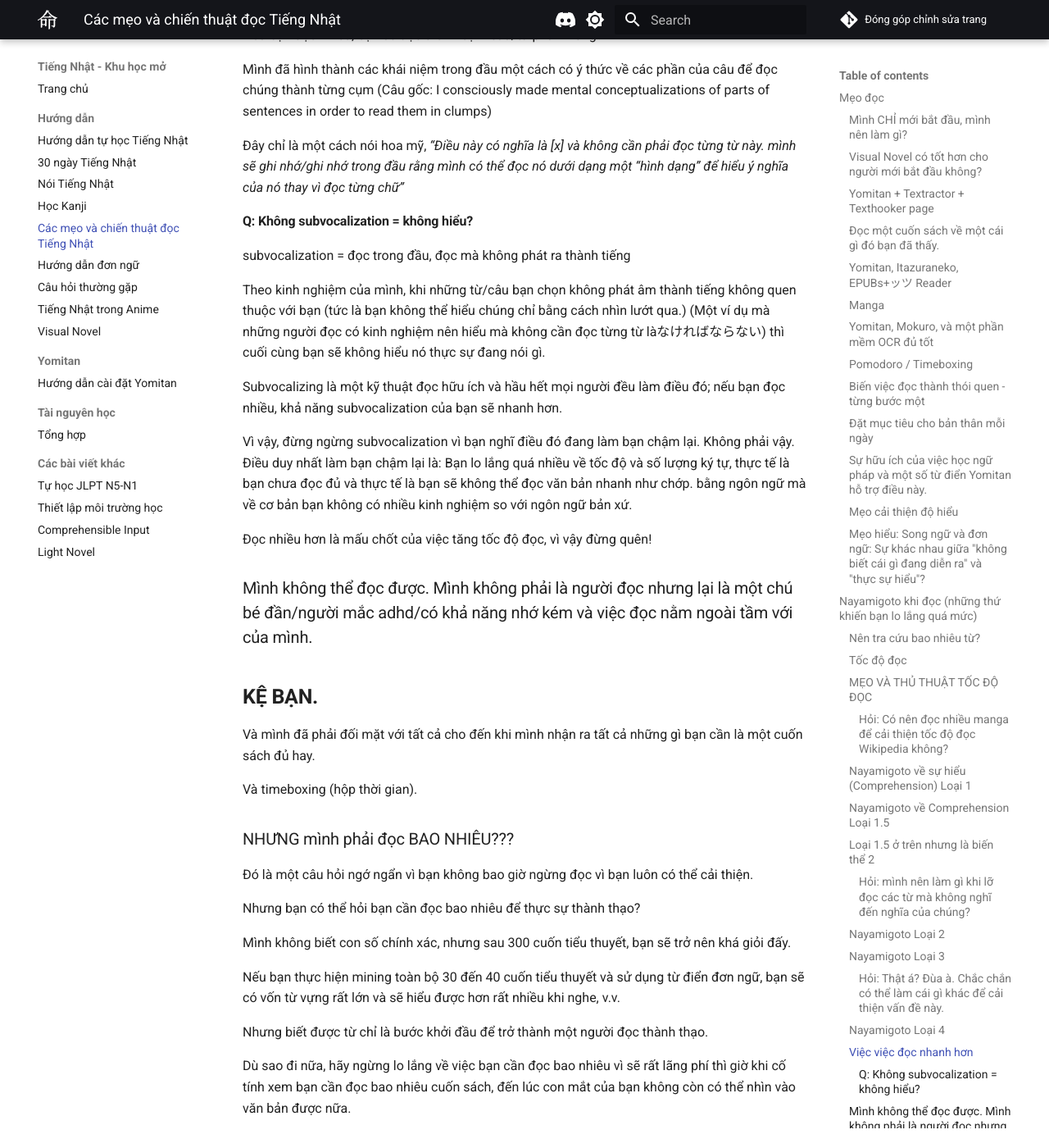
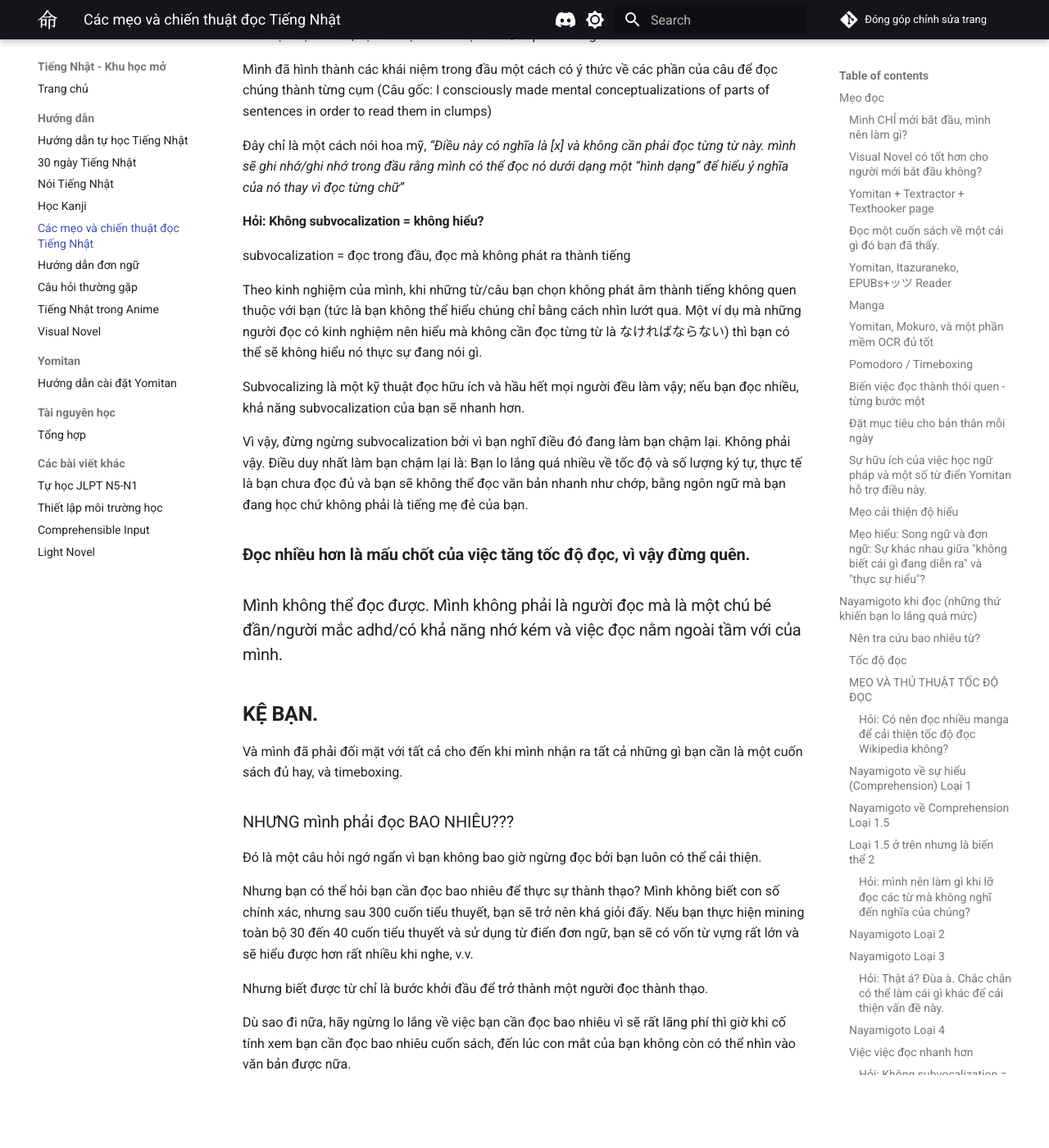
Before and after one commit to daihocmo/tieng-nhat, an MkDocs documentation site: the page built from docs/readingtips.md, in a window 1280 px wide and 1400 px high, scrolled down 9488 px. Shown: the whole window at 82% size. Built offline with MkDocs 1.6.1 and Material for MkDocs 9.7.7, drawn with Linux system fonts in a browser that asks for light colours; comment, search, counter and statistics services are not loaded; after the commit the page ends 10823 px from its top, so only the background shows below that; some of the changed text lies outside the part shown.

```diff
--- a/docs/readingtips.md
+++ b/docs/readingtips.md
@@ -311,42 +311,30 @@ Mình đã hình thành các khái niệm trong đầu một cách có ý thức
 
 Đây chỉ là một cách nói hoa mỹ, *“Điều này có nghĩa là [x] và không cần phải đọc từng từ này. mình sẽ ghi nhớ/ghi nhớ trong đầu rằng mình có thể đọc nó dưới dạng một “hình dạng” để hiểu ý nghĩa của nó thay vì đọc từng chữ”*
 
-#### **Q:** Không subvocalization = không hiểu?
+#### **Hỏi:** Không subvocalization = không hiểu?
 
 subvocalization = đọc trong đầu, đọc mà không phát ra thành tiếng
 
-Theo kinh nghiệm của mình, khi những từ/câu bạn chọn không phát âm thành tiếng không quen thuộc với bạn (tức là bạn không thể hiểu chúng chỉ bằng cách nhìn lướt qua.) (Một ví dụ mà những người đọc có kinh nghiệm nên hiểu mà không cần đọc từng từ làなければならない) thì cuối cùng bạn sẽ không hiểu nó thực sự đang nói gì.
+Theo kinh nghiệm của mình, khi những từ/câu bạn chọn không phát âm thành tiếng không quen thuộc với bạn (tức là bạn không thể hiểu chúng chỉ bằng cách nhìn lướt qua. Một ví dụ mà những người đọc có kinh nghiệm nên hiểu mà không cần đọc từng từ là なければならない) thì bạn có thể sẽ không hiểu nó thực sự đang nói gì.
 
-Subvocalizing là một kỹ thuật đọc hữu ích và hầu hết mọi người đều làm điều đó; nếu bạn đọc nhiều, khả năng subvocalization của bạn sẽ nhanh hơn.
+Subvocalizing là một kỹ thuật đọc hữu ích và hầu hết mọi người đều làm vậy; nếu bạn đọc nhiều, khả năng subvocalization của bạn sẽ nhanh hơn.
 
-Vì vậy, đừng ngừng subvocalization vì bạn nghĩ điều đó đang làm bạn chậm lại. Không phải vậy. Điều duy nhất làm bạn chậm lại là: Bạn lo lắng quá nhiều về tốc độ và số lượng ký tự, thực tế là bạn chưa đọc đủ và thực tế là bạn sẽ không thể đọc văn bản nhanh như chớp. bằng ngôn ngữ mà về cơ bản bạn không có nhiều kinh nghiệm so với ngôn ngữ bản xứ.
+Vì vậy, đừng ngừng subvocalization bởi vì bạn nghĩ điều đó đang làm bạn chậm lại. Không phải vậy. Điều duy nhất làm bạn chậm lại là: Bạn lo lắng quá nhiều về tốc độ và số lượng ký tự, thực tế là bạn chưa đọc đủ và bạn sẽ không thể đọc văn bản nhanh như chớp, bằng ngôn ngữ mà bạn đang học chứ không phải là tiếng mẹ đẻ của bạn.
 
-Đọc nhiều hơn là mấu chốt của việc tăng tốc độ đọc, vì vậy đừng quên!
+<h3><strong>Đọc nhiều hơn là mấu chốt của việc tăng tốc độ đọc, vì vậy đừng quên.</strong></h3>
 
-### Mình không thể đọc được. Mình không phải là người đọc nhưng lại là một chú bé đần/người mắc adhd/có khả năng nhớ kém và việc đọc nằm ngoài tầm với của mình.
+### Mình không thể đọc được. Mình không phải là người đọc mà là một chú bé đần/người mắc adhd/có khả năng nhớ kém và việc đọc nằm ngoài tầm với của mình.
 
 <h2><strong>KỆ BẠN.</strong></h2>
 
-Và mình đã phải đối mặt với tất cả cho đến khi mình nhận ra tất cả những gì bạn cần là một cuốn sách đủ hay.
-
-Và timeboxing (hộp thời gian).
+Và mình đã phải đối mặt với tất cả cho đến khi mình nhận ra tất cả những gì bạn cần là một cuốn sách đủ hay, và timeboxing.
 
 ### NHƯNG mình phải đọc BAO NHIÊU???
 
-Đó là một câu hỏi ngớ ngẩn vì bạn không bao giờ ngừng đọc vì bạn luôn có thể cải thiện.
+Đó là một câu hỏi ngớ ngẩn vì bạn không bao giờ ngừng đọc bởi bạn luôn có thể cải thiện.
 
-Nhưng bạn có thể hỏi bạn cần đọc bao nhiêu để thực sự thành thạo?
-
-Mình không biết con số chính xác, nhưng sau 300 cuốn tiểu thuyết, bạn sẽ trở nên khá giỏi đấy.
-
-Nếu bạn thực hiện mining toàn bộ 30 đến 40 cuốn tiểu thuyết và sử dụng từ điển đơn ngữ, bạn sẽ có vốn từ vựng rất lớn và sẽ hiểu được hơn rất nhiều khi nghe, v.v.
+Nhưng bạn có thể hỏi bạn cần đọc bao nhiêu để thực sự thành thạo? Mình không biết con số chính xác, nhưng sau 300 cuốn tiểu thuyết, bạn sẽ trở nên khá giỏi đấy. Nếu bạn thực hiện mining toàn bộ 30 đến 40 cuốn tiểu thuyết và sử dụng từ điển đơn ngữ, bạn sẽ có vốn từ vựng rất lớn và sẽ hiểu được hơn rất nhiều khi nghe, v.v.
 
 Nhưng biết được từ chỉ là bước khởi đầu để trở thành một người đọc thành thạo.
 
 Dù sao đi nữa, hãy ngừng lo lắng về việc bạn cần đọc bao nhiêu vì sẽ rất lãng phí thì giờ khi cố tính xem bạn cần đọc bao nhiêu cuốn sách, đến lúc con mắt của bạn không còn có thể nhìn vào văn bản được nữa.
-
-## Góc vô liêm sỉ
-
-Mình làm mọi thứ miễn phí (và có ý định tiếp tục làm mọi thứ miễn phí), và vẫn mong rằng có ai đó sẽ đăng kí Patreon của mình.
-
-[:fontawesome-brands-patreon: パトロンになる](https://www.patreon.com/shoui){: .md-button }
```
Also changed, not shown: docs/animejp.md (+0 -3 lines), docs/guide.md (+1 -3 lines), docs/kanji.md (+0 -3 lines), docs/novel.md (+1 -6 lines), docs/routine.md (+31 -108 lines).
